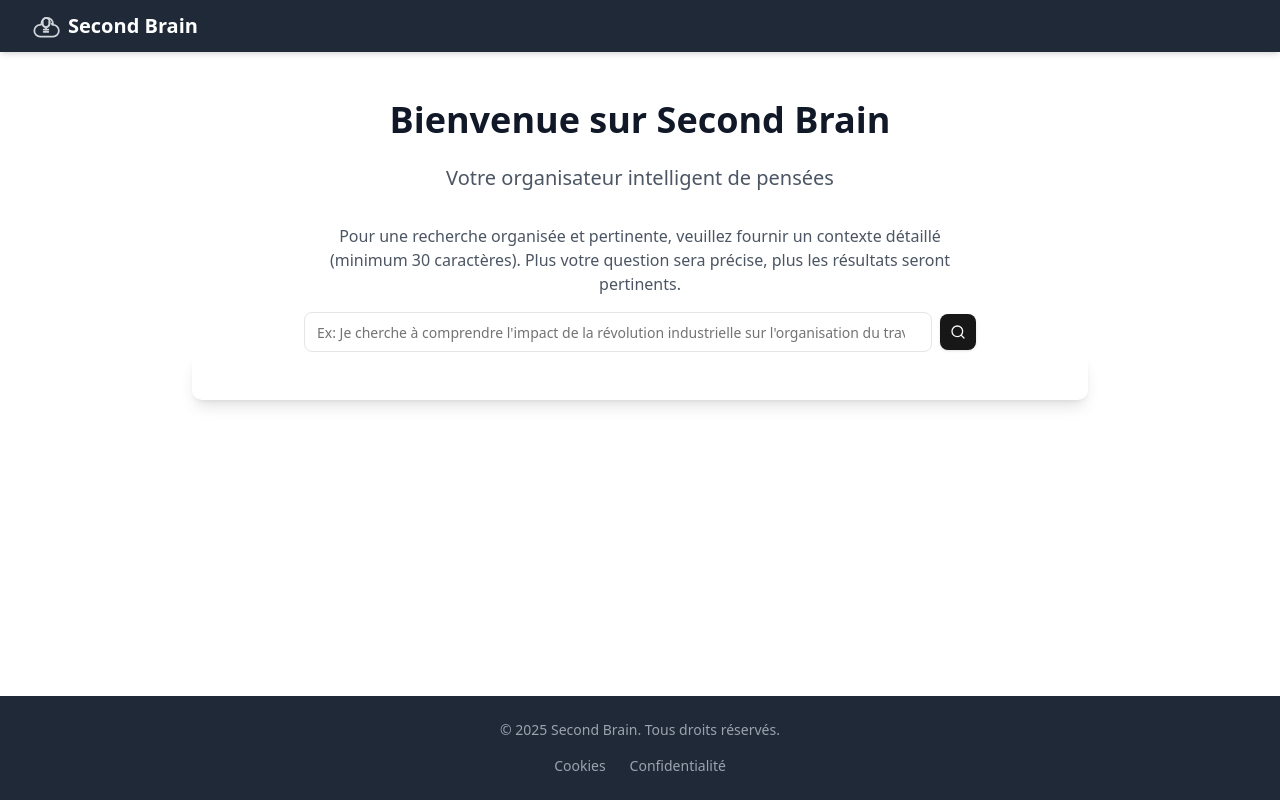
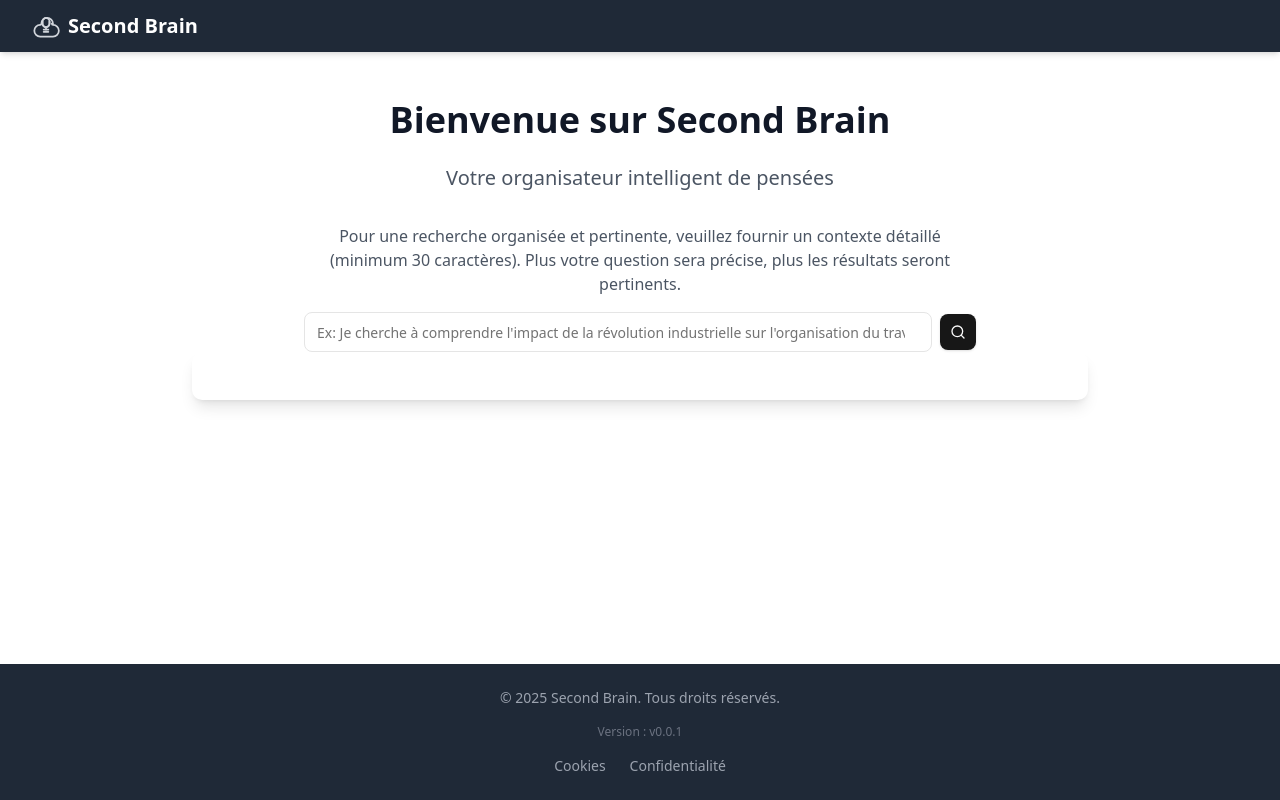
Before and after one commit to CailBzd/second-brain, a Next.js app: page / in a window 1280 px wide. Built offline with nearby package versions, Linux system fonts and the light colour scheme.

Commit message:
Footer : affichage dynamique du numéro de version depuis package.json

```diff
--- a/components/Footer.tsx
+++ b/components/Footer.tsx
@@ -1,4 +1,8 @@
 import Link from 'next/link'
+
+// Import dynamique de la version depuis package.json
+// @ts-ignore
+const version = require('../package.json').version;
 
 export default function Footer() {
   return (
@@ -8,6 +12,7 @@ export default function Footer() {
           <p className="text-sm text-gray-400">
             © {new Date().getFullYear()} Second Brain. Tous droits réservés.
           </p>
+          <p className="text-xs text-gray-500">Version : v{version}</p>
           <div className="flex space-x-6">
             <Link
               href="/cookies"
```
